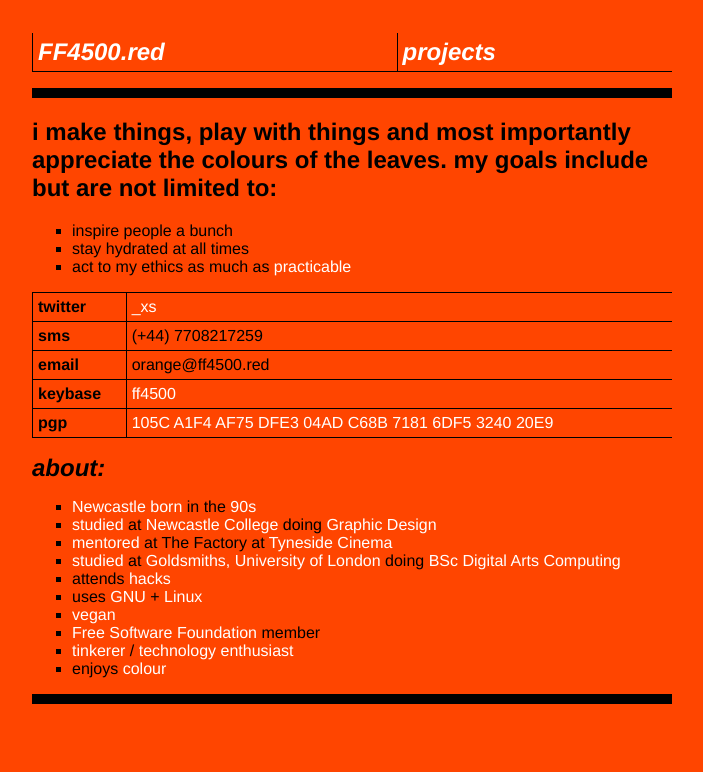
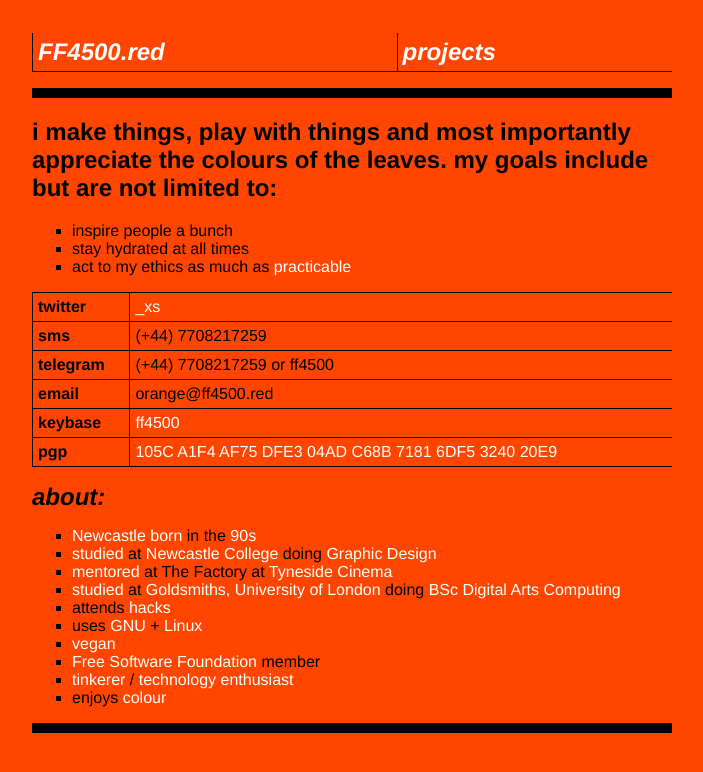
Before and after one commit to isabella232/website-33, a Jekyll site: the page built from index.md, in a window 1280 px wide. Shown: the top 772 px of the page, without its empty margins (288-991 px from the left). Built offline with Jekyll 4.4.1, drawn with Linux system fonts in a browser that asks for light colours.

Commit message:
added telegram to front page

```diff
--- a/index.md
+++ b/index.md
@@ -14,6 +14,7 @@ colour: orangered
 |---
 | __twitter__  |  [_xs]                                               |
 | __sms__      |  (+44) 7708217259                                    |
+| __telegram__ |  (+44) 7708217259 or ff4500                          |
 | __email__    |  orange@ff4500.red                                   |
 | __keybase__  |  [ff4500]                                            |
 | __pgp__      |  [105C A1F4 AF75 DFE3 04AD C68B 7181 6DF5 3240 20E9] |
```
